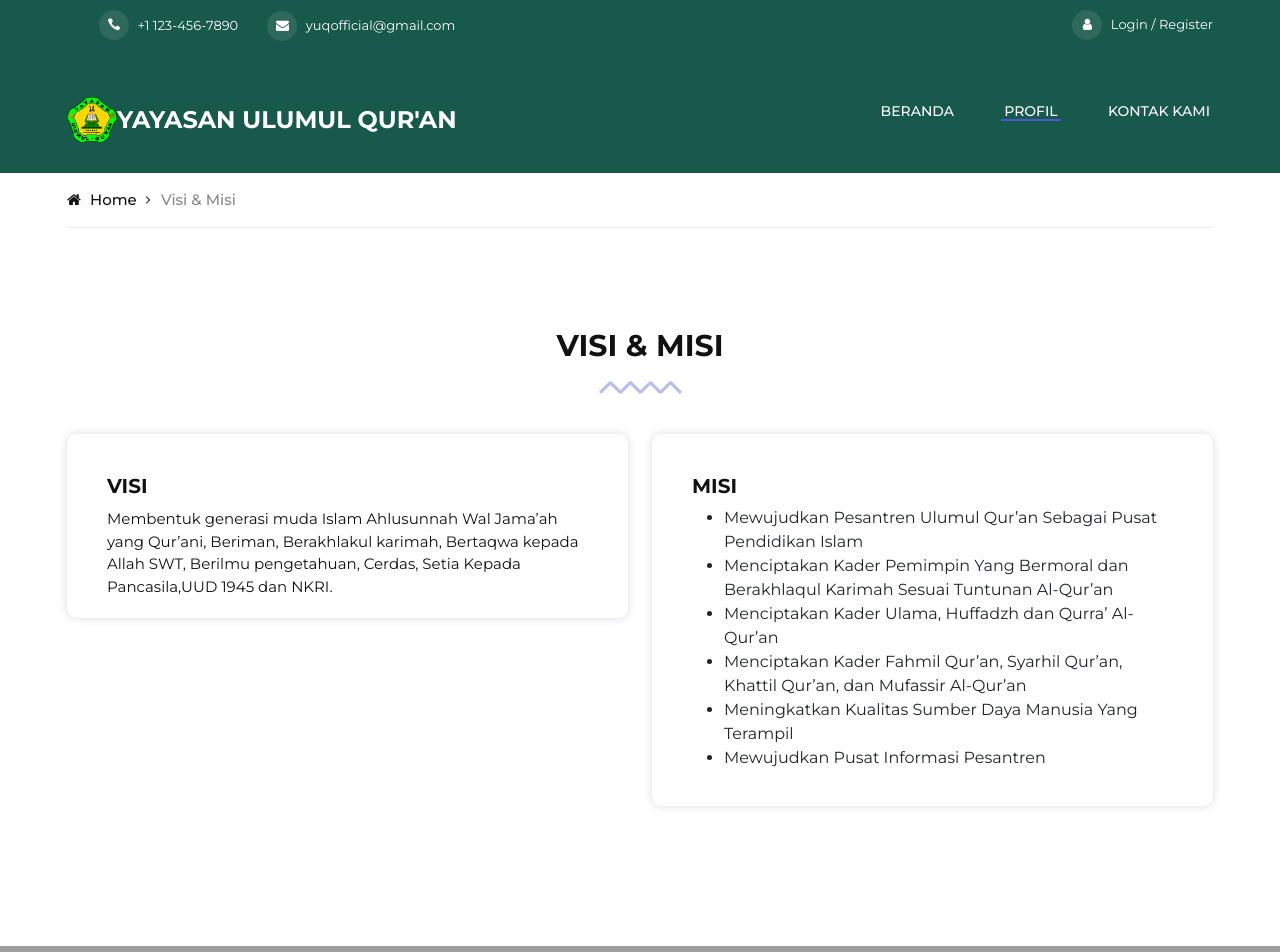
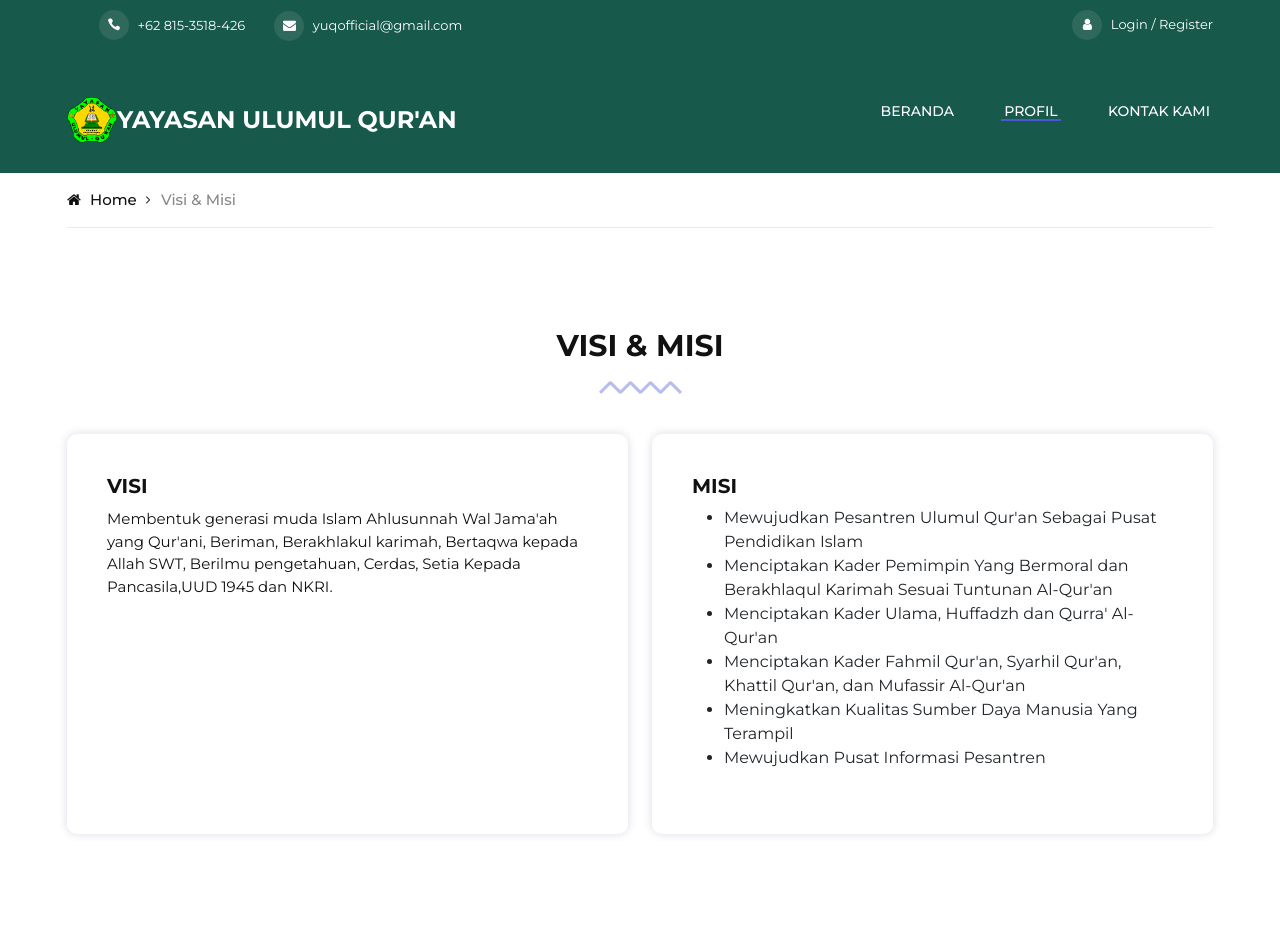
Before and after one commit to laksa-ajaa/Project-Website-PSB, a Flask app: page /visimisi in a window 1280 px wide. Shown: the top 952 px of the page. Run offline with Flask 3, Linux system fonts and the light colour scheme; some libraries are stand-ins or nearby versions; grey boxes are pictures that could not be loaded.

Commit message:
Update Interface

```diff
--- a/templates/dashboard_user/StatusPendaftaran.html
+++ b/templates/dashboard_user/StatusPendaftaran.html
@@ -75,11 +75,11 @@
                     {% endif %} ({{ data.message_dokumen }})
                   </strong>
                 </p>
-                {% if data.status_formulir == 'Pending' %} {% if data.status_dokumen == 'None' %}
+                {% if data.status_formulir == 'Pending' and data.status_dokumen == 'None' %}
                 <a href="/dashboard/dokumen" class="btn btn-sm btn-user">Upload Dokumen <i class="fa fa-upload"></i></a>
-                {% elif data.status_dokumen == 'Rejected' %}
+                {% elif data.status_formulir != 'Rejected' and data.status_dokumen == 'Rejected' %}
                 <a href="/dashboard/dokumen" class="btn btn-sm btn-user">Upload Ulang Dokumen <i class="fa fa-upload"></i></a>
-                {% endif %} {% endif %}
+                {% endif %}
                 <p>
                   Status Pembayaran:
                   <strong
--- a/templates/dashboard_user/index.html
+++ b/templates/dashboard_user/index.html
@@ -40,7 +40,7 @@
         <div class="card mb-4 p-3">
           <div class="card-body">
             <h2 class="card-title mb-5">Selamat Datang Di Halaman Dashboard Pendaftaran Santri Baru Ulumul Qur'an</h2>
-            <img src="../../static/assetsUserPage/img/brosur.jpg" alt="" />
+            <img src="../../static/assetsUserPage/img/brosur.jpg" alt="" style="width: 500px" />
             <h4 class="card-text mt-5 mb-3">Informasi Pendaftaran Santri Baru Pondok Pesantren Ulumul Qur'an T.A 2024/2025</h4>
             <h5 class="mb-1">A. Waktu Pendaftaran</h5>
             <ol>
--- a/templates/user_page/kontak.html
+++ b/templates/user_page/kontak.html
@@ -50,7 +50,6 @@
             </ul>
             <div class="contact__social">
               <a href="https://www.facebook.com/people/Yayasan-Ulumul-Quran/100077203335876/" class="facebook" target="_blank"><i class="fa fa-facebook"></i></a>
-              <a href="https://x.com/YUQofficial" class="twitter" target="_blank"><i class="fa fa-twitter"></i></a>
               <a href="https://www.youtube.com/channel/UC1bb-YVvYrjnBtlonMMrHWQ/featured" class="youtube" target="_blank"><i class="fa fa-youtube-play"></i></a>
               <a href="https://www.instagram.com/yuq.official/" class="instagram" target="_blank"><i class="fa fa-instagram"></i></a>
             </div>
--- a/templates/user_page/layouts/footer.html
+++ b/templates/user_page/layouts/footer.html
@@ -5,17 +5,16 @@
         <div class="col-lg-4 col-md-4 col-sm-12 pr-5">
           <div class="footer__text-widget">
             <div class="footer__logo">
-              <a href="./index.html"><h5>YAYASAN ULUMUL QUR'AN</h5></a>
+              <a href="/"><h5>YAYASAN ULUMUL QUR'AN</h5></a>
             </div>
             <p>
               Akta Pendirian Yayasan Ulumul Qur'an dengan Akta Notaris Eni Nur'aeni Hamdani, SH di Kota Serang No. 1 tanggal 05 Agustus 2014 atas kuasa para Pendiri sesuai Akta No. 93 tanggal 31 Juli 1986 Notaris Ny. Chairani Bustami, SH,
               di Medan H. Syahrial AMS, SH. M.Hum, Ir. Amir Syarifuddin, MM, Achyar Ahmad Ridwan, SH dan Drs Hj Suryana Berlian.
             </p>
             <div class="footer__social">
-              <a href="#"><i class="fa fa-facebook"></i></a>
-              <a href="#"><i class="fa fa-twitter"></i></a>
-              <a href="#"><i class="fa fa-youtube-play"></i></a>
-              <a href="#"><i class="fa fa-instagram"></i></a>
+              <a href="https://www.facebook.com/people/Yayasan-Ulumul-Quran/100077203335876/" target="_blank"><i class="fa fa-facebook"></i></a>
+              <a href="https://www.youtube.com/channel/UC1bb-YVvYrjnBtlonMMrHWQ/featured" target="_blank"><i class="fa fa-youtube-play"></i></a>
+              <a href="https://www.instagram.com/yuq.official/" target="_blank"><i class="fa fa-instagram"></i></a>
             </div>
           </div>
         </div>
@@ -34,24 +33,22 @@
         </div>
         <div class="col-lg-4 col-md-4 col-sm-12">
           <div class="footer__text-widget">
-            <h5>cONTACT US</h5>
+            <h5>Kontak Kami</h5>
             <ul class="footer__widget-info">
               <li><span class="fa fa-map-marker"></span>Jl. K. H. Wahid Hasyim No.3, Kwala Bingai, Kec. Stabat, Kabupaten Langkat, Sumatera Utara 20811</li>
-              <li><span class="fa fa-phone"></span> +62 812 3456 789</li>
-              <li><span class="fa fa-headphones"></span> yuqofficial@gmail.com</li>
+              <li><span class="fa fa-phone"></span> +62 815-3518-426</li>
+              <li><span class="fa fa-envelope"></span> yuqofficial@gmail.com</li>
             </ul>
           </div>
         </div>
       </div>
       <div class="footer__text-copyright">
         <p>
-          <!-- Link back to Colorlib can't be removed. Template is licensed under CC BY 3.0. -->
           Copyright &copy;
           <script>
             document.write(new Date().getFullYear());
           </script>
-          All rights reserved | This template is made with <i class="fa fa-heart" aria-hidden="true"></i> by <a href="https://colorlib.com" target="_blank">Colorlib</a>
-          <!-- Link back to Colorlib can't be removed. Template is licensed under CC BY 3.0. -->
+          All rights reserved | Yayasan Ulumul Qur'an</a>
         </p>
       </div>
     </div>
--- a/templates/user_page/layouts/navbar.html
+++ b/templates/user_page/layouts/navbar.html
@@ -17,7 +17,7 @@
           <li><a href="/kegiatan">Kegiatan & Fasilitas</a></li>
         </ul>
       </li>
-      <li><a href="/kontak">Contact</a></li>
+      <li><a href="/kontak">Kontak Kami</a></li>
     </ul>
   </nav>
   <div id="mobile-menu-wrap"></div>
@@ -30,7 +30,7 @@
   </div>
   <div class="offcanvas__info">
     <ul>
-      <li><span class="icon_phone"></span> +1 123-456-7890</li>
+      <li><span class="icon_phone"></span> +62 815-3518-426</li>
       <li><span class="fa fa-envelope"></span> yuqofficial@gmail.com</li>
     </ul>
   </div>
@@ -44,7 +44,7 @@
         <div class="col-lg-6 col-md-6">
           <div class="header__info-left">
             <ul>
-              <li><span class="icon_phone"></span> +1 123-456-7890</li>
+              <li><span class="icon_phone"></span> +62 815-3518-426</li>
               <li><span class="fa fa-envelope"></span> yuqofficial@gmail.com</li>
             </ul>
           </div>
@@ -66,15 +66,15 @@
   </div>
   <div class="container">
     <div class="row">
-      <div class="col-lg-6 col-md-3 d-flex align-items-center">
+      <div class="col-lg-6 col-md-6 d-flex align-items-center">
         <div class="header__logo">
           <a href="/"><img src="../../static/assetsUserPage/img/logo.png" alt="" /></a>
         </div>
         <div class="header__text2">
-          <a href="/"><h4 class="fw-bold text-white ml-3">YAYASAN ULUMUL QUR'AN</h4></a>
+          <a href="/"><h4 class="fw-bold text-white">YAYASAN ULUMUL QUR'AN</h4></a>
         </div>
       </div>
-      <div class="col-lg-6 col-md-9">
+      <div class="col-lg-6 col-md-6">
         <nav class="header__menu">
           <ul>
             <li id="beranda"><a href="/">Beranda</a></li>
--- a/templates/user_page/visimisi.html
+++ b/templates/user_page/visimisi.html
@@ -30,19 +30,19 @@
       </div>
       <div class="row">
         <div class="col-lg-6 col-md-6 col-sm-6">
-          <div class="services__item">
+          <div class="services__item" style="height: 400px">
             <h5>VISI</h5>
-            <p>Membentuk generasi muda Islam Ahlusunnah Wal Jama’ah yang Qur’ani, Beriman, Berakhlakul karimah, Bertaqwa kepada Allah SWT, Berilmu pengetahuan, Cerdas, Setia Kepada Pancasila,UUD 1945 dan NKRI.</p>
+            <p>Membentuk generasi muda Islam Ahlusunnah Wal Jama'ah yang Qur'ani, Beriman, Berakhlakul karimah, Bertaqwa kepada Allah SWT, Berilmu pengetahuan, Cerdas, Setia Kepada Pancasila,UUD 1945 dan NKRI.</p>
           </div>
         </div>
         <div class="col-lg-6 col-md-6 col-sm-6">
-          <div class="services__item">
+          <div class="services__item" style="height: 400px">
             <h5>MISI</h5>
             <ul>
-              <li>Mewujudkan Pesantren Ulumul Qur’an Sebagai Pusat Pendidikan Islam</li>
-              <li>Menciptakan Kader Pemimpin Yang Bermoral dan Berakhlaqul Karimah Sesuai Tuntunan Al-Qur’an</li>
-              <li>Menciptakan Kader Ulama, Huffadzh dan Qurra’ Al-Qur’an</li>
-              <li>Menciptakan Kader Fahmil Qur’an, Syarhil Qur’an, Khattil Qur’an, dan Mufassir Al-Qur’an</li>
+              <li>Mewujudkan Pesantren Ulumul Qur'an Sebagai Pusat Pendidikan Islam</li>
+              <li>Menciptakan Kader Pemimpin Yang Bermoral dan Berakhlaqul Karimah Sesuai Tuntunan Al-Qur'an</li>
+              <li>Menciptakan Kader Ulama, Huffadzh dan Qurra' Al-Qur'an</li>
+              <li>Menciptakan Kader Fahmil Qur'an, Syarhil Qur'an, Khattil Qur'an, dan Mufassir Al-Qur'an</li>
               <li>Meningkatkan Kualitas Sumber Daya Manusia Yang Terampil</li>
               <li>Mewujudkan Pusat Informasi Pesantren</li>
             </ul>
@@ -53,7 +53,6 @@
   </section>
   <!-- Contact Section End -->
 
-
   {% include 'user_page/layouts/footer.html' %}
   <script>
     $(document).ready(function () {
```
Also changed, not shown: static/assetsUserPage/css/style.css (+38 -0 lines), templates/dashboard_user/layouts/footer.html (+8 -11 lines), templates/dashboard_user/layouts/navbar.html (+6 -6 lines), templates/user_page/index.html (+7 -7 lines), static/santri/dokumen/akta_kelahiran_66791bffa47ecfb2c64c858b_$24062024143500.jpg (added), static/santri/dokumen/ijazah_66791bffa47ecfb2c64c858b_$24062024143500.jpg (added), static/santri/dokumen/kartu_keluarga_66791bffa47ecfb2c64c858b_$24062024143500.jpg (added), static/santri/dokumen/pas_foto_66791bffa47ecfb2c64c858b_$24062024143500.jpg (added), static/santri/dokumen/surat_keterangan_lulus_66791bffa47ecfb2c64c858b_$24062024143500.jpg (added), static/santri/dokumen/surat_memiliki_nisn_66791bffa47ecfb2c64c858b_$24062024143500.jpg (added).
